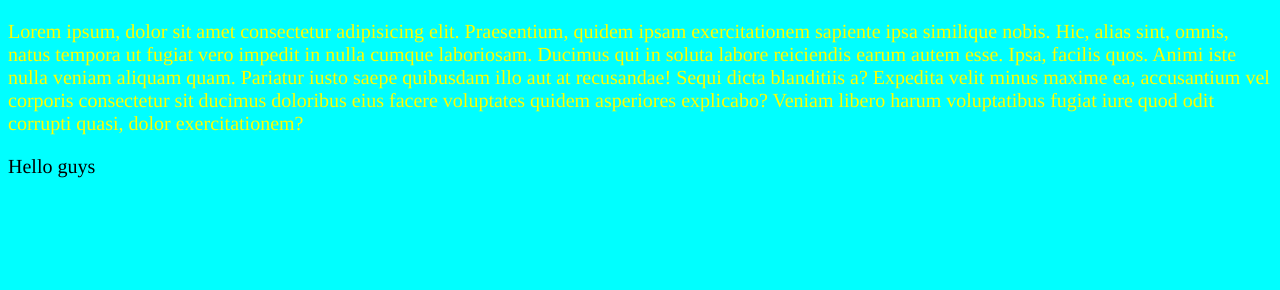
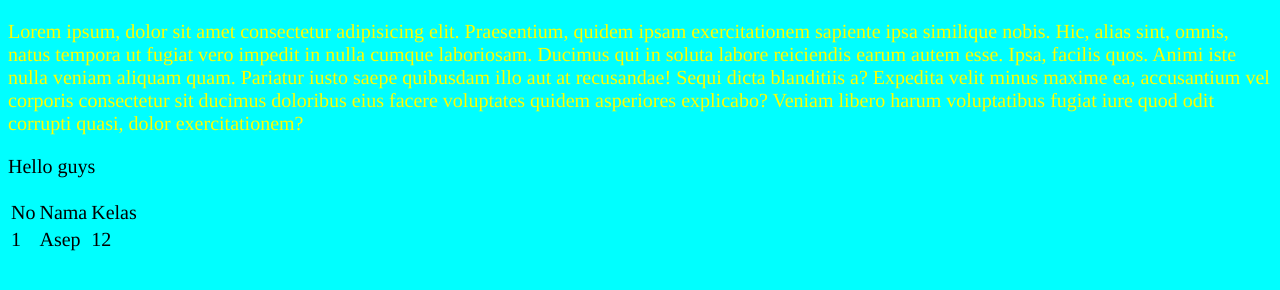
Before and after one commit to okz95/test-remote-2, a plain HTML site: page index.html in a window 1280 px wide. Drawn offline with Linux system fonts and the light colour scheme.

Commit message:
Menambahkan tabel

```diff
--- a/index.html
+++ b/index.html
@@ -18,6 +18,18 @@
         Expedita velit minus maxime ea, accusantium vel corporis consectetur sit ducimus doloribus eius facere voluptates quidem asperiores explicabo? Veniam libero harum voluptatibus fugiat iure quod odit corrupti quasi, dolor exercitationem?
     </font></p>
     <p>Hello guys</p>
+    <table>
+        <tr>
+            <td>No</td>
+            <td>Nama</td>
+            <td>Kelas</td>
+        </tr>
+        <tr>
+            <td>1</td>
+            <td>Asep</td>
+            <td>12</td>
+        </tr>
+    </table>
 </body>
 <script>
     console.log("Hello");
```
